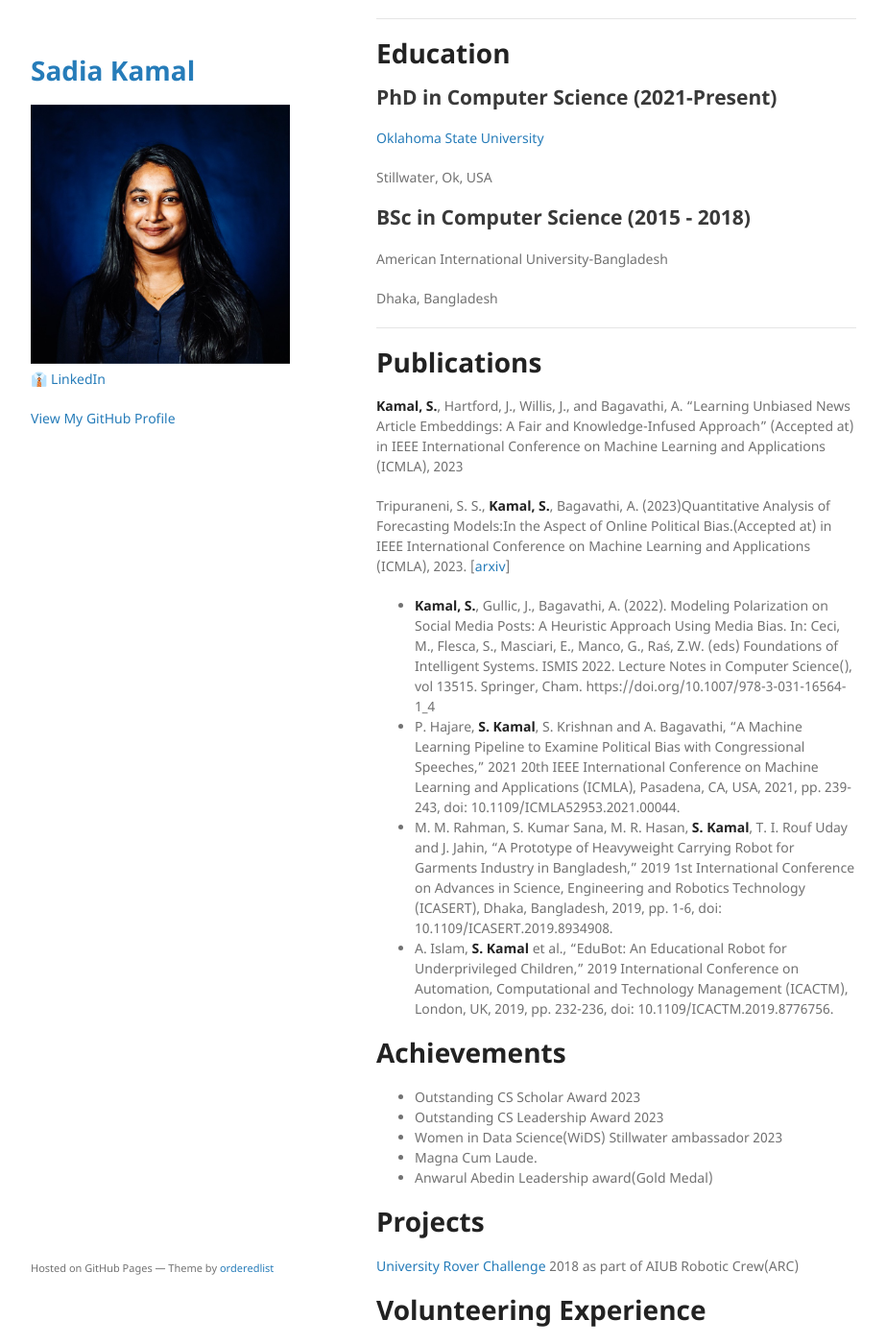
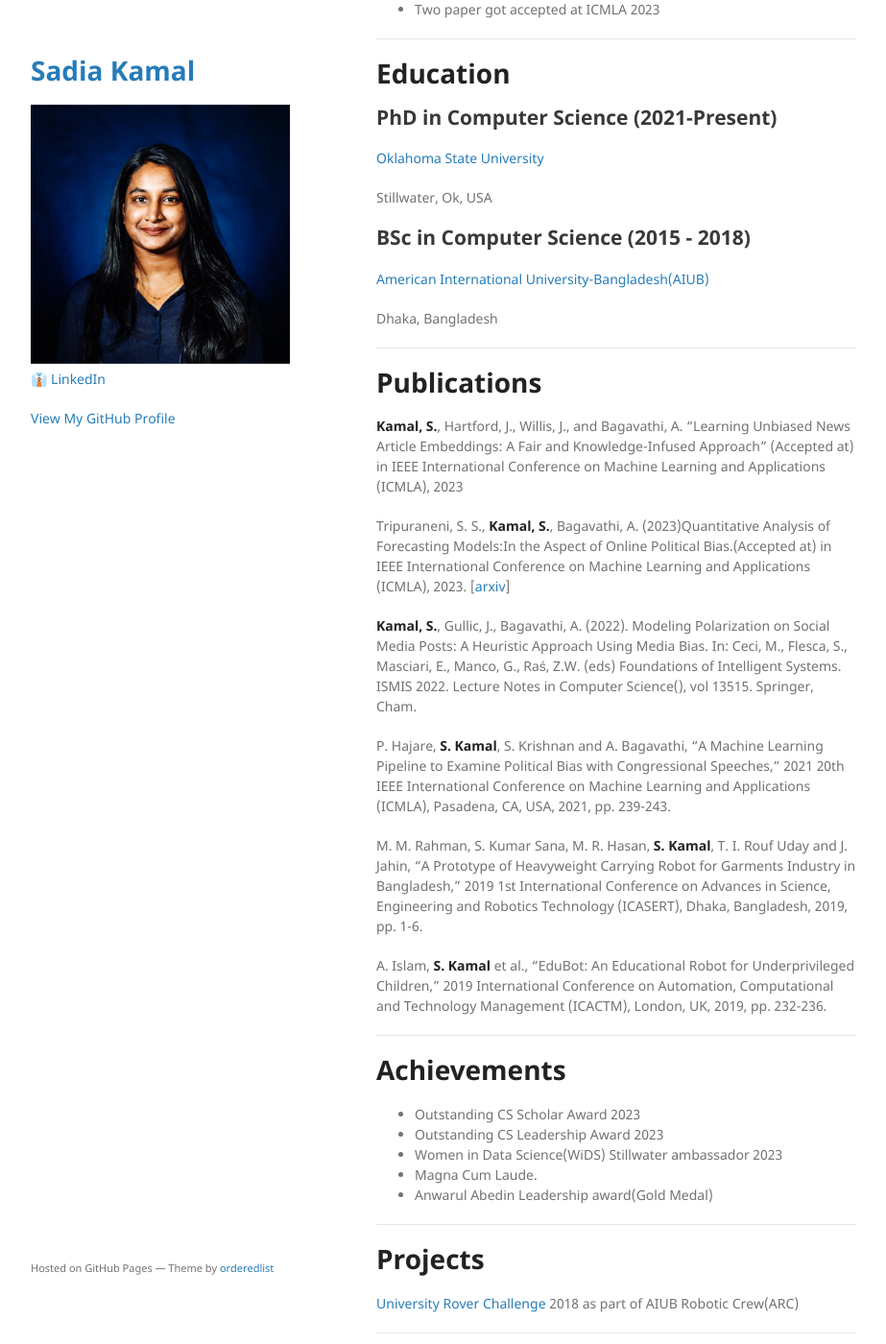
Before and after one commit to sadiakamal/sadiakamal.github.io, a Jekyll site: the page built from index.md, in a window 1280 px wide and 1400 px high, scrolled down 349 px. Shown: the whole window at 96% size, without its empty margins (178-1101 px from the left). Built offline with Jekyll 4.4.1, drawn with Linux system fonts in a browser that asks for light colours.

Commit message:
Update index.md

```diff
--- a/index.md
+++ b/index.md
@@ -8,6 +8,8 @@ layout: default
 # About Me
 
 Hi, I am Sadia Kamal, a third year PhD student in the department of computer science at [Oklahoma State University](https://go.okstate.edu). I am working in the Complex Systems Lab under [Dr. Bagavathi](https://arunkumar.okstate.edu). My research interests are natural language processing, social network analysis, data mining etc.
+
+---
 
 # Latest
 * Received CS Outstanding Leader and Scholar award 2023
@@ -24,7 +26,7 @@ Stillwater, Ok, USA
 
 ## BSc in Computer Science (2015 - 2018)
 
-American International University-Bangladesh
+[American International University-Bangladesh(AIUB)](https://www.aiub.edu/)
 
 Dhaka, Bangladesh
 
@@ -35,11 +37,15 @@ Dhaka, Bangladesh
 
 Tripuraneni, S. S., **Kamal, S.**, Bagavathi, A. (2023)Quantitative Analysis of Forecasting Models:In the Aspect of Online Political Bias.(Accepted at) in IEEE International Conference on Machine Learning and Applications (ICMLA), 2023. [[arxiv](https://arxiv.org/abs/2309.05589)]
 
-* **Kamal, S.**, Gullic, J., Bagavathi, A. (2022). Modeling Polarization on Social Media Posts: A Heuristic Approach Using Media Bias. In: Ceci, M., Flesca, S., Masciari, E., Manco, G., Raś, Z.W. (eds) Foundations of Intelligent Systems. ISMIS 2022. Lecture Notes in Computer Science(), vol 13515. Springer, Cham. https://doi.org/10.1007/978-3-031-16564-1_4
-* P. Hajare, **S. Kamal**, S. Krishnan and A. Bagavathi, "A Machine Learning Pipeline to Examine Political Bias with Congressional Speeches," 2021 20th IEEE International Conference on Machine Learning and Applications (ICMLA), Pasadena, CA, USA, 2021, pp. 239-243, doi: 10.1109/ICMLA52953.2021.00044.
-* M. M. Rahman, S. Kumar Sana, M. R. Hasan, **S. Kamal**, T. I. Rouf Uday and J. Jahin, "A Prototype of Heavyweight Carrying Robot for Garments Industry in Bangladesh," 2019 1st International Conference on Advances in Science, Engineering and Robotics Technology (ICASERT), Dhaka, Bangladesh, 2019, pp. 1-6, doi: 10.1109/ICASERT.2019.8934908.
-* A. Islam, **S. Kamal** et al., "EduBot: An Educational Robot for Underprivileged Children," 2019 International Conference on Automation, Computational and Technology Management (ICACTM), London, UK, 2019, pp. 232-236, doi: 10.1109/ICACTM.2019.8776756.
+**Kamal, S.**, Gullic, J., Bagavathi, A. (2022). Modeling Polarization on Social Media Posts: A Heuristic Approach Using Media Bias. In: Ceci, M., Flesca, S., Masciari, E., Manco, G., Raś, Z.W. (eds) Foundations of Intelligent Systems. ISMIS 2022. Lecture Notes in Computer Science(), vol 13515. Springer, Cham.
 
+P. Hajare, **S. Kamal**, S. Krishnan and A. Bagavathi, "A Machine Learning Pipeline to Examine Political Bias with Congressional Speeches," 2021 20th IEEE International Conference on Machine Learning and Applications (ICMLA), Pasadena, CA, USA, 2021, pp. 239-243.
+
+M. M. Rahman, S. Kumar Sana, M. R. Hasan, **S. Kamal**, T. I. Rouf Uday and J. Jahin, "A Prototype of Heavyweight Carrying Robot for Garments Industry in Bangladesh," 2019 1st International Conference on Advances in Science, Engineering and Robotics Technology (ICASERT), Dhaka, Bangladesh, 2019, pp. 1-6.
+
+A. Islam, **S. Kamal** et al., "EduBot: An Educational Robot for Underprivileged Children," 2019 International Conference on Automation, Computational and Technology Management (ICACTM), London, UK, 2019, pp. 232-236.
+
+---
 
 # Achievements
 
@@ -49,8 +55,13 @@ Tripuraneni, S. S., **Kamal, S.**, Bagavathi, A. (2023)Quantitative Analysis of
 * Magna Cum Laude.
 * Anwarul Abedin Leadership award(Gold Medal)
 
+---
+
+
 # Projects
 [University Rover Challenge](https://urc.marssociety.org) 2018 as part of AIUB Robotic Crew(ARC)
 
+---
+
 # Volunteering Experience
-* Treasurer elect at BSA Stillwater 2021.
+Treasurer elect at BSA Stillwater 2021.
```
